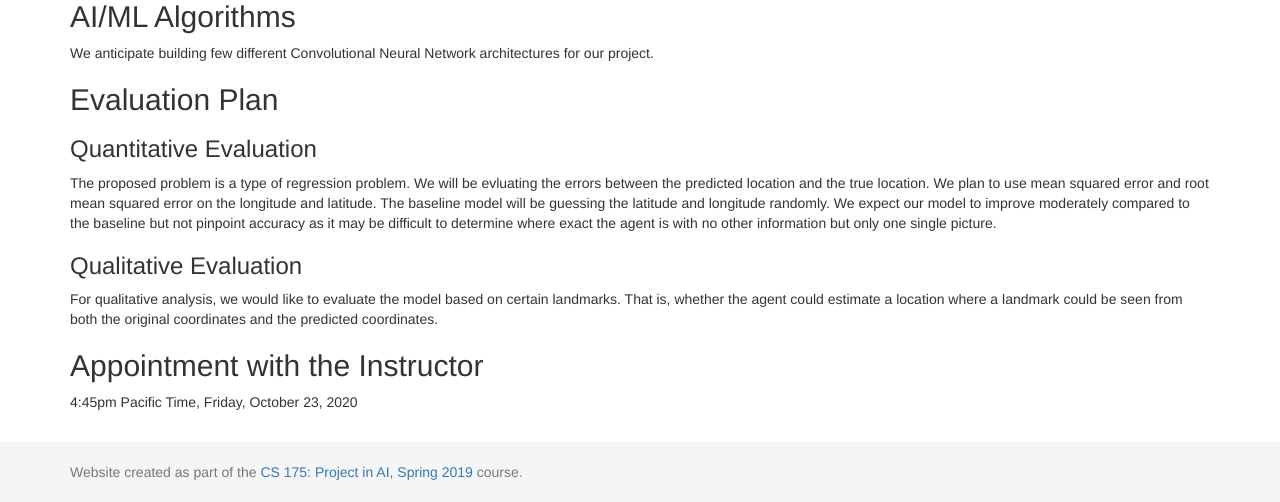
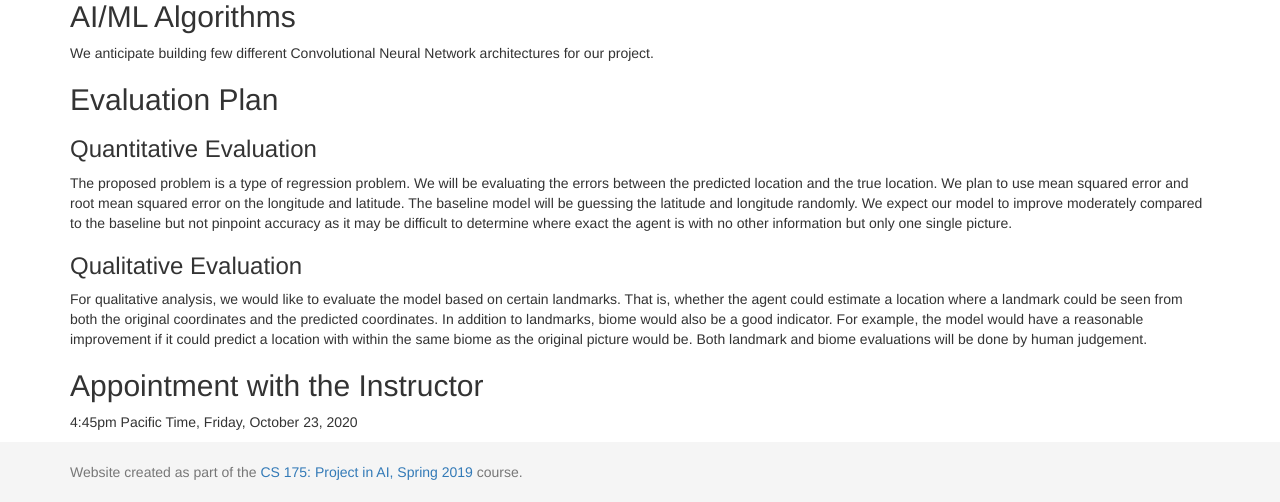
Before and after one commit to TracyZhangyr/Minecraft-Geolocator, a Jekyll site: the page built from docs/proposal.md, in a window 1280 px wide and 1214 px high. Shown: the part 712-1214 px from the top of the window. Built offline with Jekyll 4.4.1, drawn with Linux system fonts in a browser that asks for light colours.

Commit message:
minor edits

```diff
--- a/docs/proposal.md
+++ b/docs/proposal.md
@@ -28,7 +28,7 @@ We anticipate building few different Convolutional Neural Network architectures
 ## Evaluation Plan
 ### Quantitative Evaluation
 The proposed problem is a type of regression problem. We will
-be evluating the errors between the predicted location and the
+be evaluating the errors between the predicted location and the
 true location. We plan to use mean squared error and root mean squared error on the
 longitude and latitude. The baseline model will be guessing
 the latitude and longitude randomly. We expect our model to improve
@@ -41,7 +41,11 @@ information but only one single picture.
 For qualitative analysis, we would like to evaluate the model based on
 certain landmarks. That is, whether the agent could estimate a location
 where a landmark could be seen from both the original coordinates and the
-predicted coordinates.
+predicted coordinates. In addition to landmarks, biome would also be a
+good indicator. For example, the model would have a reasonable improvement if
+it could predict a location with within
+the same biome as the original picture would be. Both
+landmark and biome evaluations will be done by human judgement.
 
 ## Appointment with the Instructor
 4:45pm Pacific Time, Friday, October 23, 2020
```
